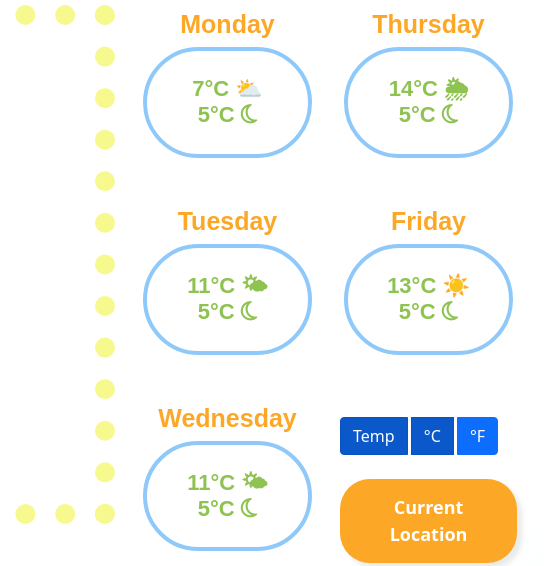
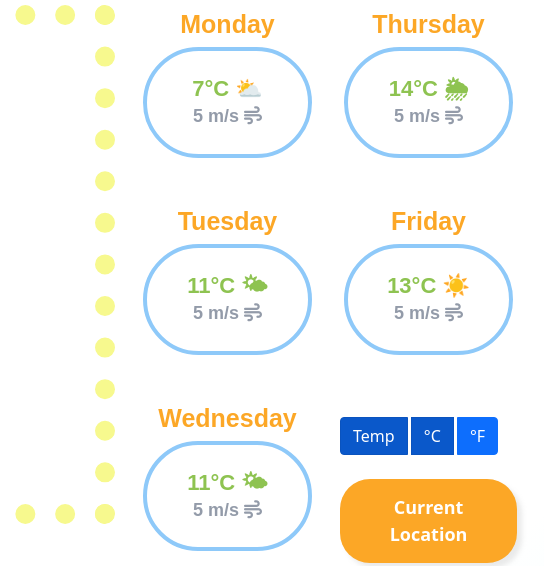
Before and after one commit to hhede/weather-app, a plain HTML site: page index.html in a window 1280 px wide. Shown: the part 373-939 px from the top of the page, 513-1057 px from the left. Drawn offline with nearby package versions, Linux system fonts and the light colour scheme; no server answers.

Commit message:
added wind speed parameter in forecast days html and css

```diff
--- a/index.html
+++ b/index.html
@@ -113,8 +113,8 @@ Feels like:
                             <h5 class="rounded-pill">
                                 7°C ⛅️
                                 <br />
-                                <span class="night-temp">
-                                    5°C <i class="far fa-moon"></i>
+                                <span class="weather-forecast-wind">
+                                    5 m/s <i class="fas fa-wind"></i>
                                 </span>
                             </h5>
                        </span>
@@ -125,8 +125,8 @@ Feels like:
                         <h5 class="rounded-pill">
                             11°C 🌤
                             <br />
-                            <span class="night-temp">
-                                5°C <i class="far fa-moon"></i>
+                            <span class="weather-forecast-wind">
+                                5 m/s <i class="fas fa-wind"></i>
                             </span>
                         </h5>
                     </span>
@@ -137,8 +137,8 @@ Feels like:
                         <h5 class="rounded-pill">
                             11°C 🌤
                             <br />
-                            <span class="night-temp">
-                                5°C <i class="far fa-moon"></i>
+                            <span class="weather-forecast-wind">
+                                5 m/s <i class="fas fa-wind"></i>
                             </span>
                         </h5>
                     </span>
@@ -156,8 +156,8 @@ Feels like:
 
                     14°C 🌦
                     <br />
-                    <span class="night-temp">
-                        5°C <i class="far fa-moon"></i>
+                    <span class="weather-forecast-wind">
+                        5 m/s <i class="fas fa-wind"></i>
                     </span>
                 </h5>
             </span>
@@ -168,8 +168,8 @@ Feels like:
                 <h5 class="rounded-pill">
                     13°C ☀️
                     <br />
-                    <span class="night-temp">
-                        5°C <i class="far fa-moon"></i>
+                    <span class="weather-forecast-wind">
+                        5 m/s <i class="fas fa-wind"></i>
                     </span>
                 </h5>
             </span>
--- a/src/styles.css
+++ b/src/styles.css
@@ -179,3 +179,11 @@ footer {
 .weather-description {
   text-transform: capitalize;
 }
+.weather-forecast-wind {
+  text-align: center;
+  font-family: Arial, Helvetica, sans-serif;
+  color: #939ba9;
+  padding-bottom: 20px;
+  font-size: 18px;
+  font-weight: 600;
+}
```
